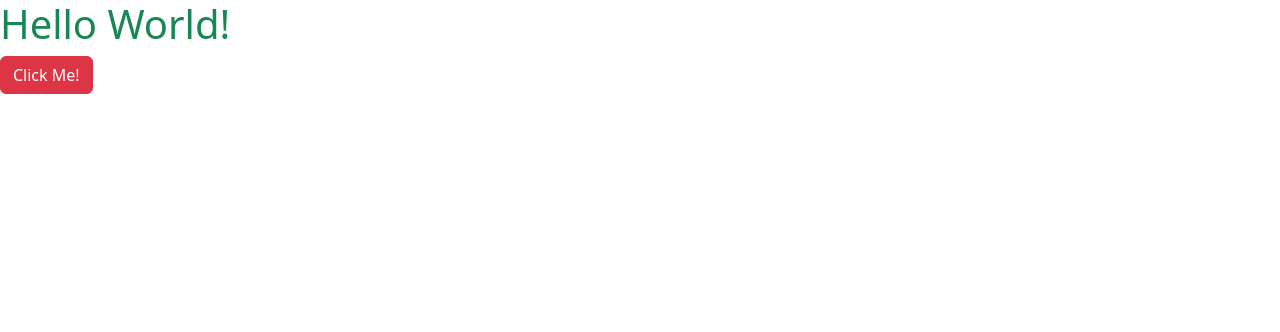
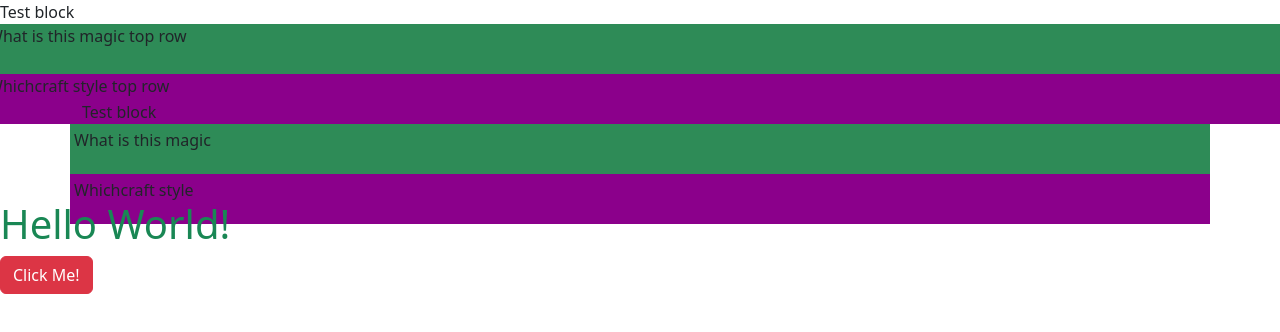
Before and after one commit to Zestus01/bootstrapPractise, a plain HTML site: page index.html in a window 1280 px wide. Drawn offline with nearby package versions, Linux system fonts and the light colour scheme.

Commit message:
modified:   index.html

```diff
--- a/index.html
+++ b/index.html
@@ -8,6 +8,15 @@
     <title>Document</title>
 </head>
 <body>
+    <div class="contaner"  style="height: 100px">Test block
+        <div class="row" style="background-color:seagreen; height: 50px">What is this magic top row</div>
+        <div class="row" style="background-color: darkmagenta; height: 50px">Whichcraft style top row</div>
+    </div>
+    <div class="container" id="blue" style="height: 100px">Test block
+        <div class="row" style="padding: 4px; background-color:seagreen; height: 50px">What is this magic</div>
+        <div class="row" style="padding: 4px; background-color: darkmagenta; height: 50px">Whichcraft style</div>
+    </div>
+    <div class="article"></div>
     <h1 class="text-success">Hello World!</h1>
     <button id="one" class="btn btn-danger">Click Me!</button>
     <script src="https://cdn.jsdelivr.net/npm/bootstrap@5.2.1/dist/js/bootstrap.bundle.min.js" integrity="sha384-u1OknCvxWvY5kfmNBILK2hRnQC3Pr17a+RTT6rIHI7NnikvbZlHgTPOOmMi466C8" crossorigin="anonymous"></script>
```
